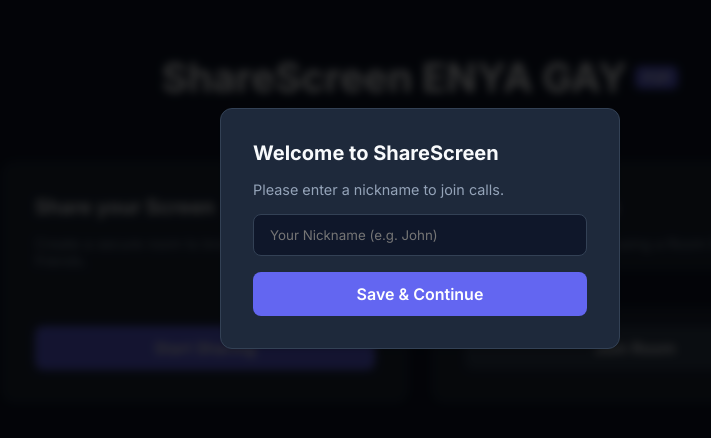
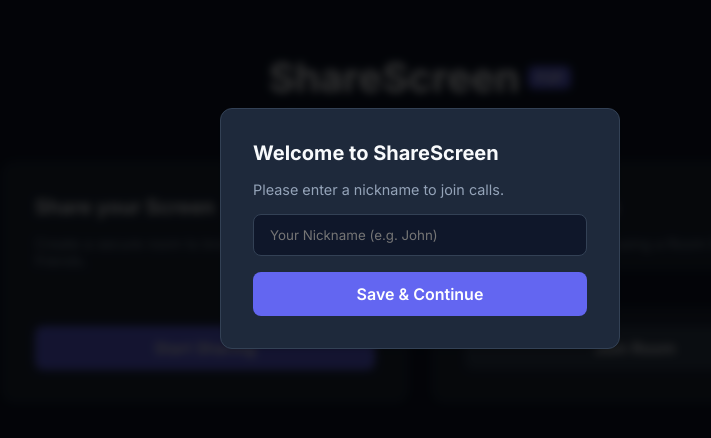
Before and after one commit to joseatnio/sharep2p, a website: page index.html in a window 1280 px wide. Shown: the part 172-610 px from the top of the page, without its empty margins (220-931 px from the left). Drawn offline with nearby package versions, Linux system fonts and the light colour scheme.

Commit message:
Update index.html

```diff
--- a/index.html
+++ b/index.html
@@ -22,7 +22,7 @@
 
     <div class="container">
         <header>
-            <h1>ShareScreen ENYA GAY<span class="badge">P2P</span></h1>
+            <h1>ShareScreen<span class="badge">P2P</span></h1>
             <p>Direct peer-to-peer screen sharing.</p>
         </header>
 
```
